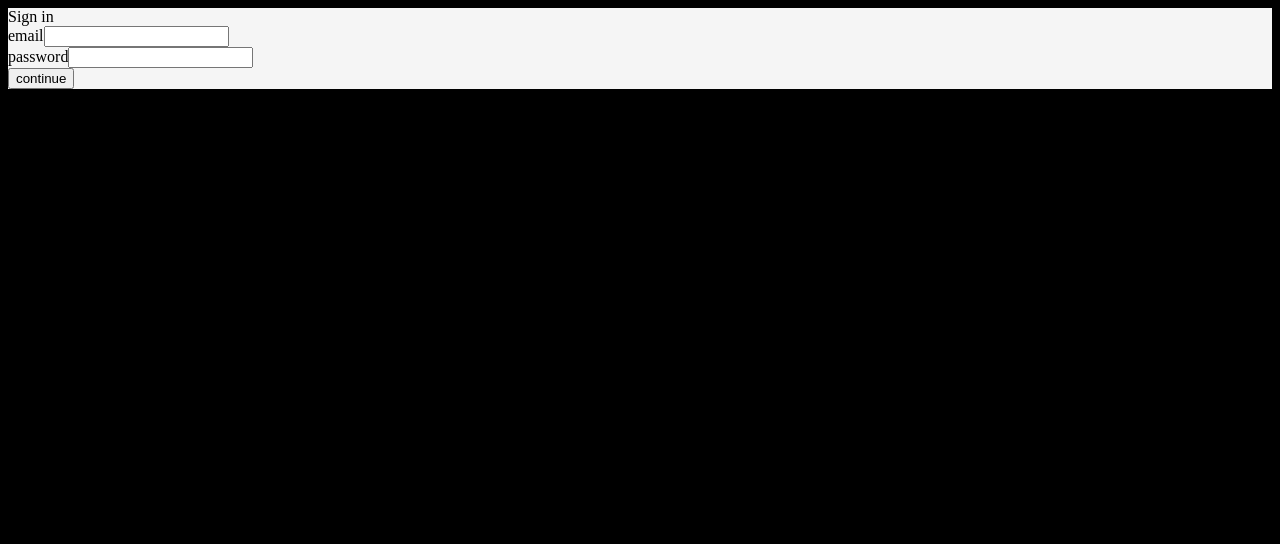
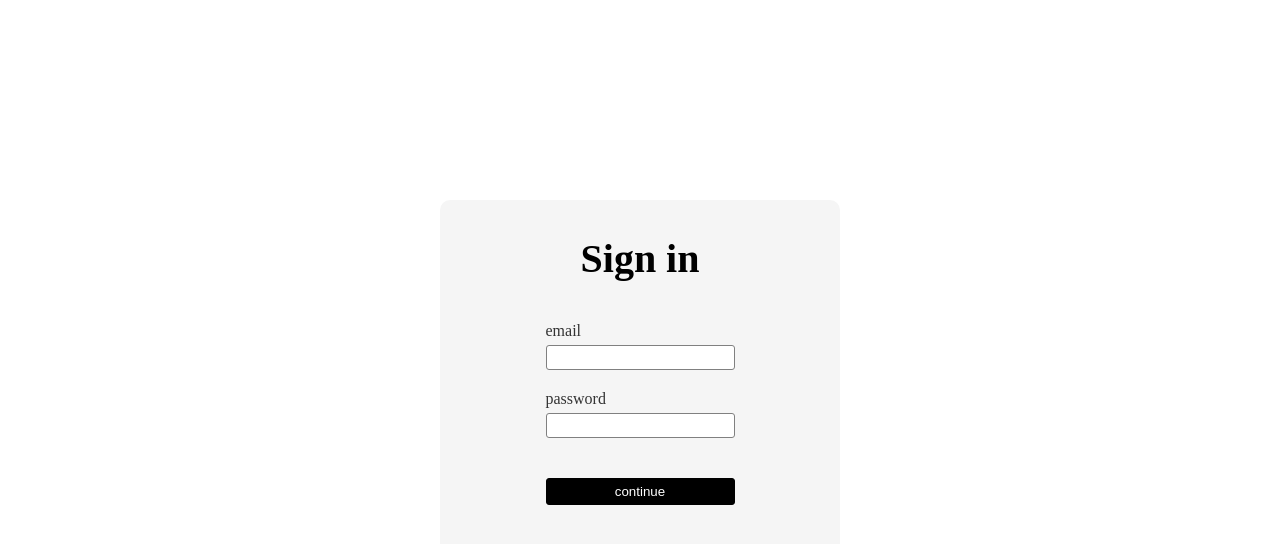
Before and after one commit to douglasaubre51/hibana, a React (Vite) app in the folder client/: page / in a window 1280 px wide. Shown: the top 544 px of the page. Built offline with nearby package versions, Linux system fonts and the light colour scheme.

Commit message:
designed signin card

```diff
--- a/client/index.html
+++ b/client/index.html
@@ -1,18 +1,14 @@
 <!doctype html>
 <html lang="en">
+
 <head>
   <meta charset="UTF-8" />
-    <link rel="icon" type="image/svg+xml" href="/vite.svg" />
   <meta name="viewport" content="width=device-width, initial-scale=1.0" />
-    <title>Vite + React</title>
-    <style>
-      body {
-        background-color: black;
-      }
-    </style>
 </head>
+
 <body>
   <div id="root"></div>
   <script type="module" src="/src/main.jsx"></script>
 </body>
+
 </html>
--- a/client/src/components/SignInCard.jsx
+++ b/client/src/components/SignInCard.jsx
@@ -1,4 +1,4 @@
-import styles from './SignInCard.module.css'
+import styles from '../styles/SignInCard.module.css'
 
 // signin logic
 function signIn() {
@@ -11,6 +11,7 @@ const SignInCard = () => {
     return (
         <>
             <div className={styles.mainContent}>
+                <div className={styles.container}>
                     <div className={styles.headerContainer}>
                         <span>
                             Sign in
@@ -36,6 +37,7 @@ const SignInCard = () => {
                         </div>
                     </div>
                 </div>
+            </div>
         </>
     )
 }
--- a/client/src/components/SignInCard.module.css
+++ /dev/null
@@ -1,11 +0,0 @@
-.mainContent {
-    background-color: whitesmoke;
-}
-
-.headerContainer {}
-
-.formContainer {}
-
-.formGroup {}
-
-.btnContainer {}
--- a/client/src/components/SignUpCard.jsx
+++ b/client/src/components/SignUpCard.jsx
@@ -1,4 +1,4 @@
-import styles from "./SignUpCard.module.css";
+import styles from "../styles/SignUpCard.module.css";
 
 // sign up logic
 function createAccount() {
--- a/client/src/pages/SignUp.jsx
+++ b/client/src/pages/SignUp.jsx
@@ -1,4 +1,4 @@
-import styles from './SignUp.module.css'
+import styles from '../styles/SignUp.module.css'
 import SignUpCard from '../components/SignUpCard.jsx'
 import { useEffect, useState } from 'react'
 
--- /dev/null
+++ b/client/src/styles/SignInCard.module.css
@@ -0,0 +1,107 @@
+:root {
+    --dark-shadow: rgba(0, 0, 0, .5);
+    --shadow: rgba(0, 0, 0, .2);
+    --light-blue: lightblue;
+    --light-white: whitesmoke;
+    --grey: grey;
+    --dark-grey: #333333;
+    --black: black;
+    --white: white;
+}
+
+* {
+    padding: 0;
+    margin: 0;
+    box-sizing: border-box;
+}
+
+button {
+    outline: none;
+    text-decoration: none;
+
+    background-color: var(--black);
+    color: var(--white);
+
+    transition-duration: .3s;
+
+    width: 100%;
+
+    padding: 5px 5px;
+
+    border: 1px solid var(--black);
+    border-radius: 3px;
+}
+
+button:hover {
+    box-shadow: 0px 1px 10px 1px var(--dark-shadow);
+}
+
+button:focus {
+    box-shadow: 0px 1px 10px 1px var(--dark-shadow);
+}
+
+input[type='text'],
+input[type='password'] {
+    outline: none;
+
+    transition-duration: .3s;
+
+    border: 1px solid var(--grey);
+    border-radius: 3px;
+
+    padding: 4px 5px;
+}
+
+input[type='text']:focus,
+input[type='password']:focus {
+    box-shadow: 0px 1px 10px 1px rgba(0, 0, 0, .2);
+    border: 1px solid var(--light-blue);
+}
+
+.mainContent {
+    position: absolute;
+    top: 50%;
+    left: 50%;
+    transform: translate(-50%, -50%);
+
+    width: 400px;
+    height: 400px;
+
+    background-color: whitesmoke;
+    border-radius: 10px;
+}
+
+.container {
+    position: relative;
+    top: 45%;
+    left: 50%;
+    transform: translate(-50%, -50%);
+
+    display: flex;
+    flex-direction: column;
+    align-items: center;
+    gap: 40px;
+}
+
+.headerContainer {
+    font-size: 40px;
+    font-weight: 900;
+}
+
+.formContainer {
+    display: flex;
+    flex-direction: column;
+    gap: 20px;
+}
+
+.formGroup {
+    display: flex;
+    flex-direction: column;
+    gap: 5px;
+
+    color: var(--dark-grey);
+}
+
+.btnContainer {
+    margin: 20px 0px;
+}
```
Also changed, not shown: client/src/styles/SignUp.module.css (renamed from client/src/pages/SignUp.module.css), client/src/styles/SignUpCard.module.css (renamed from client/src/components/SignUpCard.module.css). Lines whose indentation alone changed are shown as unchanged.
